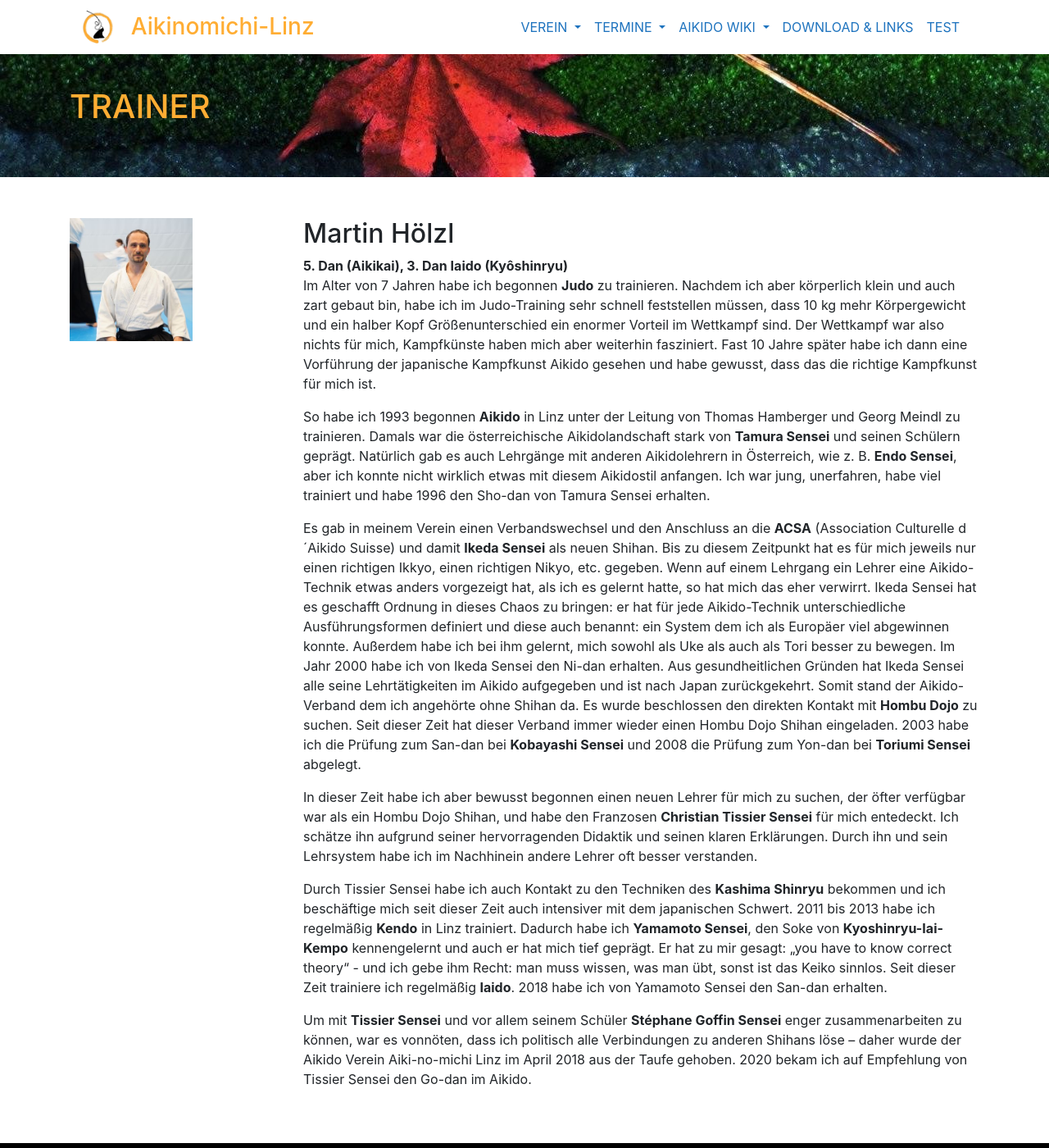
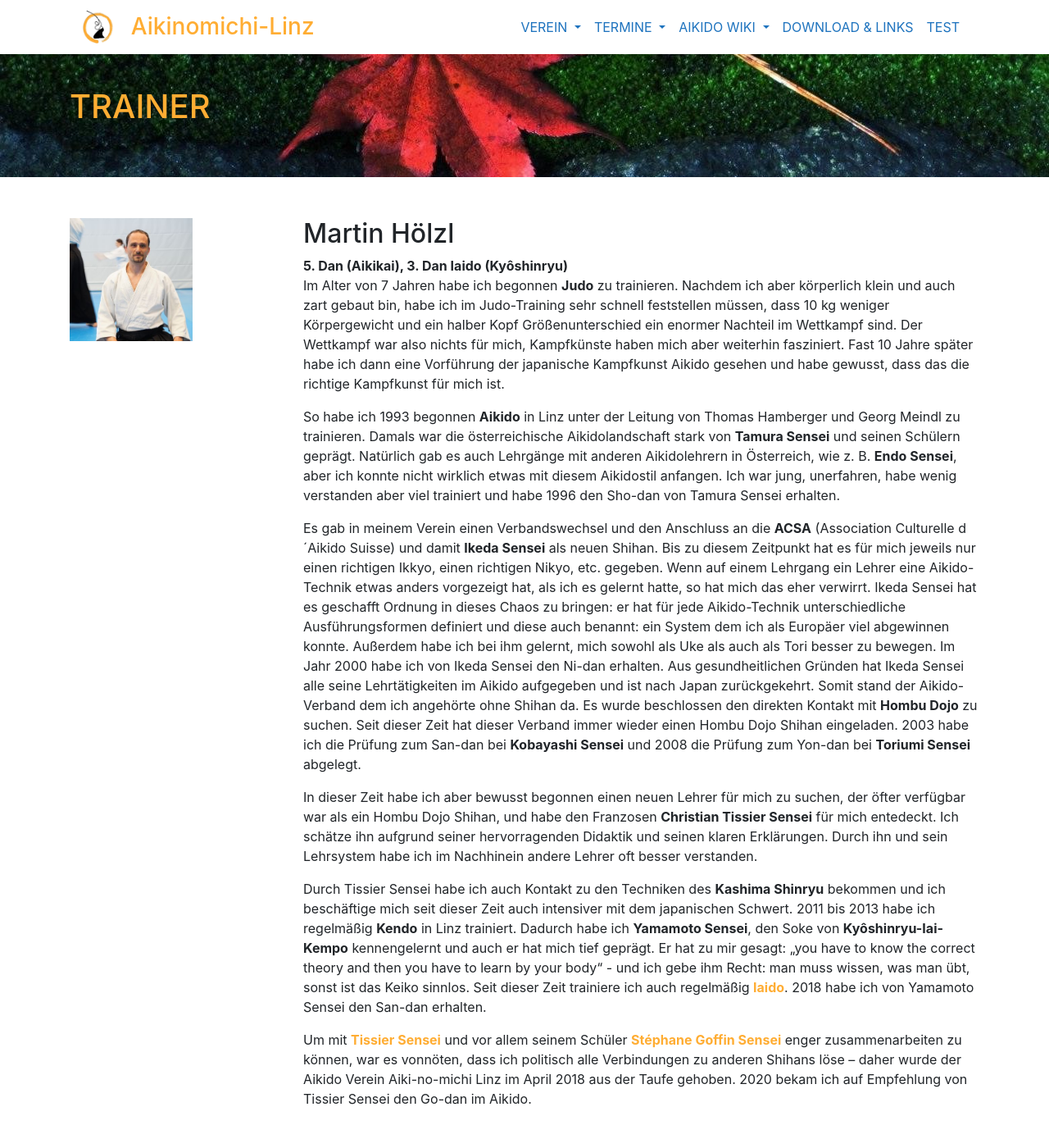
Before and after one commit to TWachs/aikinomichi-linz, a Jekyll site: the page built from trainer.md, in a window 1280 px wide and 1400 px high. Shown: the whole window at 82% size. Built offline with Jekyll 4.4.1, drawn with Linux system fonts in a browser that asks for light colours; nearby versions of some CDN libraries.

Commit message:
Update trainer.md
Kleinere Veränderungen

```diff
--- a/trainer.md
+++ b/trainer.md
@@ -13,17 +13,17 @@ title: Trainer
 ## Martin Hölzl
 
 **5. Dan (Aikikai), 3. Dan Iaido (Kyôshinryu)**
-Im Alter von 7 Jahren habe ich begonnen **Judo** zu trainieren. Nachdem ich aber körperlich klein und auch zart gebaut bin, habe ich im Judo-Training sehr schnell feststellen müssen, dass 10 kg mehr Körpergewicht und ein halber Kopf Größenunterschied ein enormer Vorteil im Wettkampf sind. Der Wettkampf war also nichts für mich, Kampfkünste haben mich aber weiterhin fasziniert. Fast 10 Jahre später habe ich dann eine Vorführung der japanische Kampfkunst Aikido gesehen und habe gewusst, dass das die richtige Kampfkunst für mich ist.
+Im Alter von 7 Jahren habe ich begonnen **Judo** zu trainieren. Nachdem ich aber körperlich klein und auch zart gebaut bin, habe ich im Judo-Training sehr schnell feststellen müssen, dass 10 kg weniger Körpergewicht und ein halber Kopf Größenunterschied ein enormer Nachteil im Wettkampf sind. Der Wettkampf war also nichts für mich, Kampfkünste haben mich aber weiterhin fasziniert. Fast 10 Jahre später habe ich dann eine Vorführung der japanische Kampfkunst Aikido gesehen und habe gewusst, dass das die richtige Kampfkunst für mich ist.
 
-So habe ich 1993 begonnen **Aikido** in Linz unter der Leitung von Thomas Hamberger und Georg Meindl zu trainieren. Damals war die österreichische Aikidolandschaft stark von **Tamura Sensei** und seinen Schülern geprägt. Natürlich gab es auch Lehrgänge mit anderen Aikidolehrern in Österreich, wie z. B. **Endo Sensei**, aber ich konnte nicht wirklich etwas mit diesem Aikidostil anfangen. Ich war jung, unerfahren, habe viel trainiert und habe 1996 den Sho-dan von Tamura Sensei erhalten.
+So habe ich 1993 begonnen **Aikido** in Linz unter der Leitung von Thomas Hamberger und Georg Meindl zu trainieren. Damals war die österreichische Aikidolandschaft stark von **Tamura Sensei** und seinen Schülern geprägt. Natürlich gab es auch Lehrgänge mit anderen Aikidolehrern in Österreich, wie z. B. **Endo Sensei**, aber ich konnte nicht wirklich etwas mit diesem Aikidostil anfangen. Ich war jung, unerfahren, habe wenig verstanden aber viel trainiert und habe 1996 den Sho-dan von Tamura Sensei erhalten.
 
 Es gab in meinem Verein einen Verbandswechsel und den Anschluss an die **ACSA** (Association Culturelle d´Aikido Suisse) und damit **Ikeda Sensei** als neuen Shihan. Bis zu diesem Zeitpunkt hat es für mich jeweils nur einen richtigen Ikkyo, einen richtigen Nikyo, etc. gegeben. Wenn auf einem Lehrgang ein Lehrer eine Aikido-Technik etwas anders vorgezeigt hat, als ich es gelernt hatte, so hat mich das eher verwirrt. Ikeda Sensei hat es geschafft Ordnung in dieses Chaos zu bringen: er hat für jede Aikido-Technik unterschiedliche Ausführungsformen definiert und diese auch benannt: ein System dem ich als Europäer viel abgewinnen konnte. Außerdem habe ich bei ihm gelernt, mich sowohl als Uke als auch als Tori besser zu bewegen. Im Jahr 2000 habe ich von Ikeda Sensei den Ni-dan erhalten. Aus gesundheitlichen Gründen hat Ikeda Sensei alle seine Lehrtätigkeiten im Aikido aufgegeben und ist nach Japan zurückgekehrt. Somit stand der Aikido-Verband dem ich angehörte ohne Shihan da. Es wurde beschlossen den direkten Kontakt mit **Hombu Dojo** zu suchen. Seit dieser Zeit hat dieser Verband immer wieder einen Hombu Dojo Shihan eingeladen. 2003 habe ich die Prüfung zum San-dan bei **Kobayashi Sensei** und 2008 die Prüfung zum Yon-dan bei **Toriumi Sensei** abgelegt.
 
 In dieser Zeit habe ich aber bewusst begonnen einen neuen Lehrer für mich zu suchen, der öfter verfügbar war als ein Hombu Dojo Shihan, und habe den Franzosen **Christian Tissier Sensei** für mich entedeckt. Ich schätze ihn aufgrund seiner hervorragenden Didaktik und seinen klaren Erklärungen. Durch ihn und sein Lehrsystem habe ich im Nachhinein andere Lehrer oft besser verstanden.
 
-Durch Tissier Sensei habe ich auch Kontakt zu den Techniken des **Kashima Shinryu** bekommen und ich beschäftige mich seit dieser Zeit auch intensiver mit dem japanischen Schwert. 2011 bis 2013 habe ich regelmäßig **Kendo** in Linz trainiert. Dadurch  habe ich **Yamamoto Sensei**, den Soke von **Kyoshinryu-Iai-Kempo** kennengelernt und auch er hat mich tief geprägt. Er hat zu mir gesagt: „you have to know correct theory“ - und ich gebe ihm Recht: man muss wissen, was man übt, sonst ist das Keiko sinnlos. Seit dieser Zeit trainiere ich regelmäßig **Iaido**. 2018 habe ich von Yamamoto Sensei den San-dan erhalten.
+Durch Tissier Sensei habe ich auch Kontakt zu den Techniken des **Kashima Shinryu** bekommen und ich beschäftige mich seit dieser Zeit auch intensiver mit dem japanischen Schwert. 2011 bis 2013 habe ich regelmäßig **Kendo** in Linz trainiert. Dadurch  habe ich **Yamamoto Sensei**, den Soke von **Kyôshinryu-Iai-Kempo** kennengelernt und auch er hat mich tief geprägt. Er hat zu mir gesagt: „you have to know the correct theory and then you have to learn by your body“ - und ich gebe ihm Recht: man muss wissen, was man übt, sonst ist das Keiko sinnlos. Seit dieser Zeit trainiere ich auch regelmäßig [**Iaido**](http://www.kendolinz.org/iaido). 2018 habe ich von Yamamoto Sensei den San-dan erhalten.
 
-Um mit **Tissier Sensei** und vor allem seinem Schüler **Stéphane Goffin Sensei** enger zusammenarbeiten zu können, war es vonnöten, dass ich politisch alle Verbindungen zu anderen Shihans löse – daher wurde der Aikido Verein Aiki-no-michi Linz im April 2018 aus der Taufe gehoben. 2020 bekam ich auf Empfehlung von Tissier Sensei den Go-dan im Aikido.
+Um mit [**Tissier Sensei**](https://www.youtube.com/watch?v=8yjp8YgHqB0) und vor allem seinem Schüler [**Stéphane Goffin Sensei**](https://www.youtube.com/watch?v=nt9jrpoq2jU) enger zusammenarbeiten zu können, war es vonnöten, dass ich politisch alle Verbindungen zu anderen Shihans löse – daher wurde der Aikido Verein Aiki-no-michi Linz im April 2018 aus der Taufe gehoben. 2020 bekam ich auf Empfehlung von Tissier Sensei den Go-dan im Aikido.
 </div>
 </div>
 </div>
```
